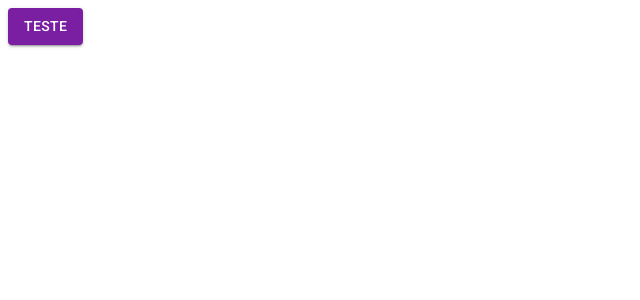
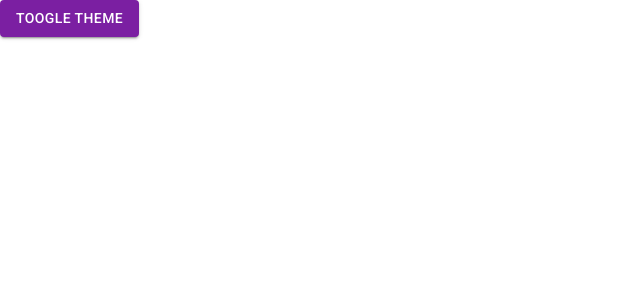
Before and after one commit to ygor-salles/ice-cream-frontend, a React (Create React App) app: page /pagina-inicial in a window 1280 px wide. Shown: the top 300 px of the page, without its empty margins (0-640 px from the left). Built offline with nearby package versions, Linux system fonts and the light colour scheme.

Commit message:
feature: toogle-theme material ui

```diff
--- a/src/App.tsx
+++ b/src/App.tsx
@@ -1,15 +1,18 @@
-import { ThemeProvider } from "@emotion/react";
 import { BrowserRouter } from "react-router-dom";
 
 import { AppRoutes } from "./routes";
-import { LightTheme } from "./shared/themes";
+import { AppThemeProvider } from "./shared/contexts/ThemeContext";
+import { GlobalStyle } from "./styles/global";
 
 export function App() {
   return (
-    <ThemeProvider theme={LightTheme}>
-      <BrowserRouter>
-        <AppRoutes />
-      </BrowserRouter>
-    </ThemeProvider>
+    <>
+      <GlobalStyle />
+      <AppThemeProvider>
+        <BrowserRouter>
+          <AppRoutes />
+        </BrowserRouter>
+      </AppThemeProvider>
+    </>
   );
 }
--- a/src/routes/index.tsx
+++ b/src/routes/index.tsx
@@ -1,14 +1,17 @@
 import { Button } from "@mui/material";
 import { Routes, Route, Navigate } from "react-router-dom";
 
+import { useAppThemeContext } from "../shared/contexts";
+
 export function AppRoutes() {
+  const { toggleTheme } = useAppThemeContext();
   return (
     <Routes>
       <Route
         path="/pagina-inicial"
         element={
-          <Button variant="contained" color="primary">
-            Teste
+          <Button variant="contained" color="primary" onClick={toggleTheme}>
+            Toogle Theme
           </Button>
         }
       />
--- /dev/null
+++ b/src/shared/contexts/ThemeContext.tsx
@@ -0,0 +1,52 @@
+import { ThemeProvider } from "@emotion/react";
+import { Box } from "@mui/material";
+import {
+  createContext,
+  useCallback,
+  useContext,
+  useMemo,
+  useState,
+} from "react";
+
+import { DarkTheme, LightTheme } from "../themes";
+
+interface IThemeContextData {
+  themeName: "light" | "dark";
+  toggleTheme: () => void;
+}
+
+const ThemeContext = createContext({} as IThemeContextData);
+
+export const useAppThemeContext = () => {
+  return useContext(ThemeContext);
+};
+
+export const AppThemeProvider: React.FC = ({ children }: any) => {
+  const [themeName, setThemeName] = useState<"light" | "dark">("light");
+
+  const toggleTheme = useCallback(() => {
+    setThemeName((oldThemeName) =>
+      oldThemeName === "light" ? "dark" : "light"
+    );
+  }, []);
+
+  const theme = useMemo(() => {
+    if (themeName === "light") return LightTheme;
+    return DarkTheme;
+  }, [themeName]);
+
+  return (
+    // eslint-disable-next-line react/jsx-no-constructed-context-values
+    <ThemeContext.Provider value={{ themeName, toggleTheme }}>
+      <ThemeProvider theme={theme}>
+        <Box
+          width="100vw"
+          height="100vh"
+          bgcolor={theme.palette.background.default}
+        >
+          {children}
+        </Box>
+      </ThemeProvider>
+    </ThemeContext.Provider>
+  );
+};
--- /dev/null
+++ b/src/shared/contexts/index.ts
@@ -0,0 +1 @@
+export * from "./ThemeContext";
--- /dev/null
+++ b/src/shared/themes/Dark.ts
@@ -0,0 +1,23 @@
+import { createTheme } from "@mui/material";
+import { green, purple } from "@mui/material/colors";
+
+export const DarkTheme = createTheme({
+  palette: {
+    primary: {
+      main: purple[700],
+      dark: purple[800],
+      light: purple[500],
+      contrastText: "#ffffff",
+    },
+    secondary: {
+      main: green[500],
+      dark: green[400],
+      light: green[300],
+      contrastText: "#ffffff",
+    },
+    background: {
+      default: "#303134",
+      paper: "#202124",
+    },
+  },
+});
--- a/src/shared/themes/index.ts
+++ b/src/shared/themes/index.ts
@@ -1 +1,2 @@
 export * from "./Light";
+export * from "./Dark";
--- /dev/null
+++ b/src/styles/global.ts
@@ -0,0 +1,13 @@
+import { createGlobalStyle } from "styled-components";
+
+export const GlobalStyle = createGlobalStyle`
+  * {
+    margin: 0;
+    padding: 0;
+    box-sizing: border-box;
+    text-decoration: none;
+  }
+  body {
+    font-size: 100%;
+  }
+`;
```
Also changed, not shown: .eslintrc.json.
